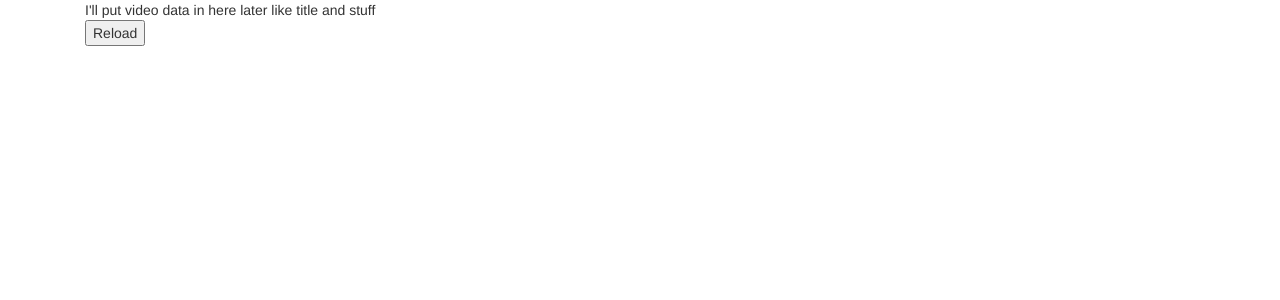
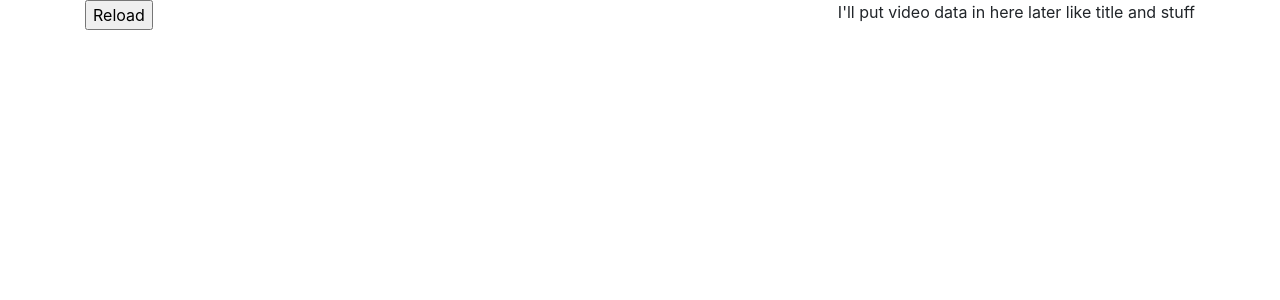
Before and after one commit to tmurray19/microsoft-index-service, a Flask app: template app/templates/captions.html in a window 1280 px wide. Shown: the top 300 px of the page. Run offline with Flask 2, Linux system fonts and the light colour scheme; the template is opened without the code that fills it, so the values that code supplies are empty; parts of the project's set-up code (start-up, migrations or seed data) failed here and were passed over; some libraries are stand-ins or nearby versions.

Commit message:
Updating templates

```diff
--- a/app/templates/base.html
+++ b/app/templates/base.html
@@ -1,9 +1,8 @@
 <html>
     <head>
-        <link rel="stylesheet" href="https://maxcdn.bootstrapcdn.com/bootstrap/3.4.0/css/bootstrap.min.css">
         <script type=text/javascript src="{{ url_for('static', filename='js/jquery-3.4.1.min.js') }}"></script>
         <script type=text/javascript>$SCRIPT_ROOT = {{ request.script_root|tojson|safe }};</script>
-        <script type=text/javascript src="{{ url_for('static', filename='css/editor.css') }}"></script>
+        <link rel="stylesheet" href="https://maxcdn.bootstrapcdn.com/bootstrap/4.3.1/css/bootstrap.min.css">
         <title>VideoSherpa Indexing Services</title>
     </head>
     <body>
--- a/app/templates/captions.html
+++ b/app/templates/captions.html
@@ -2,14 +2,10 @@
 
 {% block content %}
 
-<div class="container">
-  <div style="float:left">
-    <div id="vid_player" class="container float-left" style="margin-left: 20px">{{player | safe}}</div>
-    <div>I'll put video data in here later like title and stuff</div>
+    <div id="vid_player" class="float-left">{{player | safe}}</div>
+    <div id="cc_editor" class="float-right">{{captions | safe}}</div>
+    <div class="float-right">I'll put video data in here later like title and stuff</div>
     <input type="button" id="next" value="Reload" />
-  </div>
-  <div id="cc_editor" class="container float-right">{{captions | safe}}</div>
-</div>
 
 <script>
     $(document).ready( function() {
--- /dev/null
+++ b/app/templates/confirm.html
@@ -0,0 +1,6 @@
+{% extends "base.html" %}
+
+{% block content %}
+<p>Are you sure you want to create closed captions for this project? It is experimental</p>
+<button class="btn" onclick=""></button>
+{% endblock %}
--- a/app/templates/index.html
+++ b/app/templates/index.html
@@ -1,6 +1,12 @@
+{% extends "base.html" %}
+
+{% block content %}
+
 <h1>Chunk render viewer</h1>
 
 <form action = "{{ url_for('show_index') }}" method="post">
     <input type="text" name="proj_id">Project ID</input>
     <input type="submit" value="Request CC">
 </form>
+
+{% endblock %}
```
Also changed, not shown: app/templates/error.html (+7 -0 lines).
